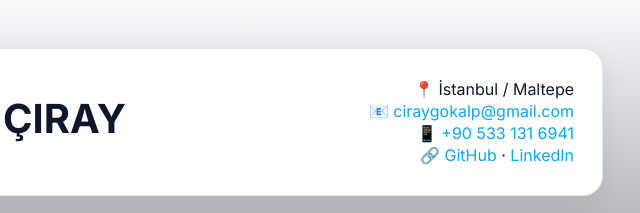
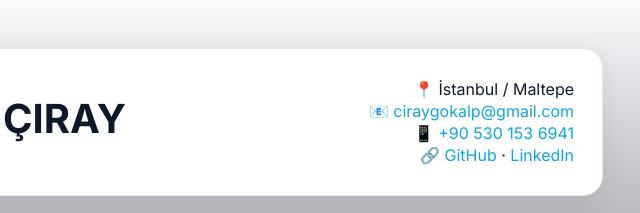
Before and after one commit to Daption-ciray/gokalp_ciray_cv, a plain HTML site: page index.html in a window 1280 px wide. Shown: the top 213 px of the page, 517-1157 px from the left. Drawn offline with Linux system fonts and the light colour scheme.

Commit message:
Update index.html

```diff
--- a/index.html
+++ b/index.html
@@ -25,7 +25,7 @@
       <ul class="contacts">
         <li>📍 İstanbul / Maltepe</li>
         <li>📧 <a href="mailto:ciraygokalp@gmail.com">ciraygokalp@gmail.com</a></li>
-        <li>📱 <a href="tel:+905301536941">+90 533 131 6941</a></li>
+        <li>📱 <a href="tel:+905301536941">+90 530 153 6941</a></li>
         <li>🔗 <a href="https://github.com/Daption-ciray" target="_blank" rel="noopener">GitHub</a> ·
             <a href="https://www.linkedin.com/in/gökalp-çiray-5489b3246" target="_blank" rel="noopener">LinkedIn</a></li>
       </ul>
```
